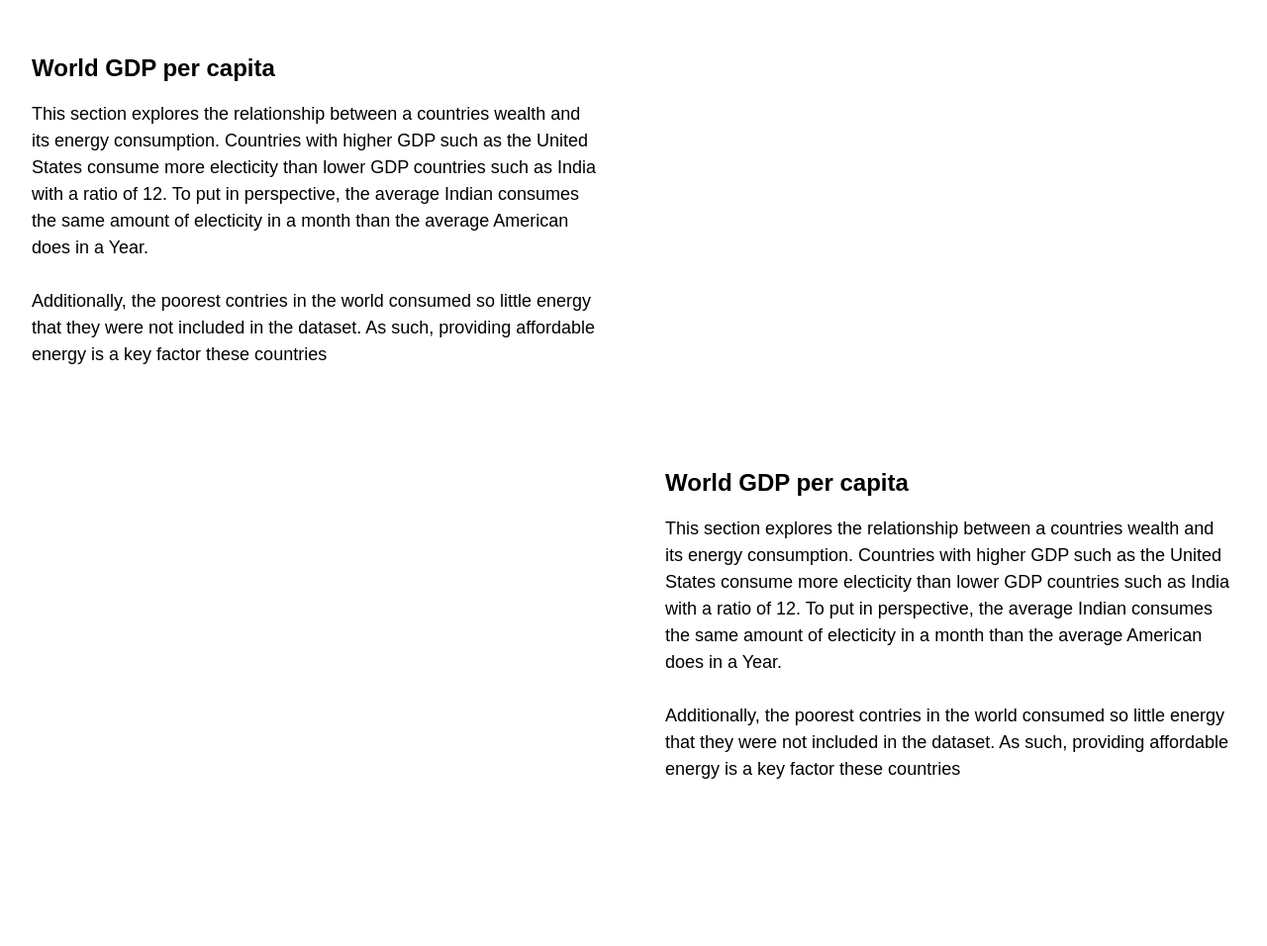
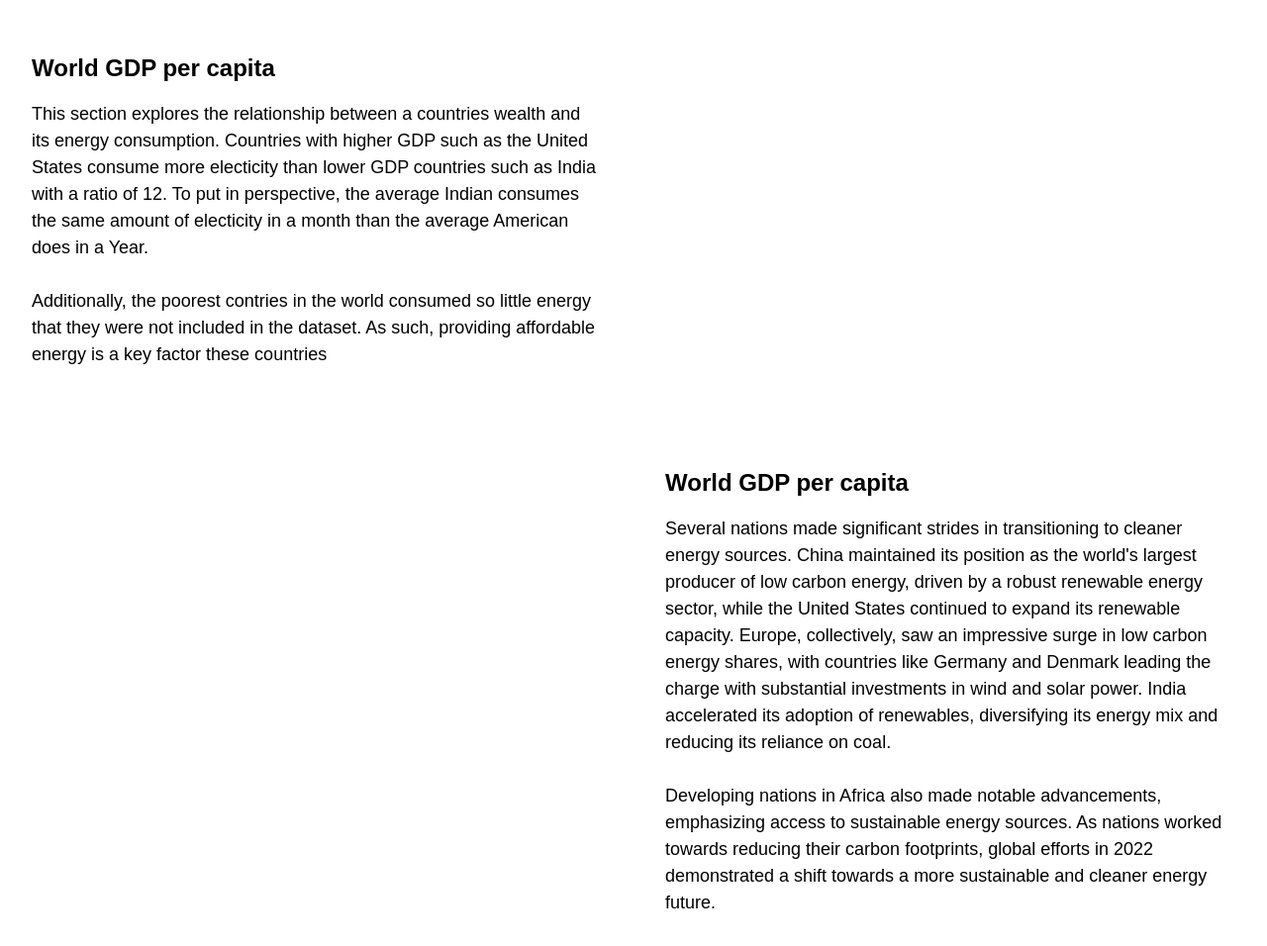
Before and after one commit to julianthong/FIT3179_A2, a plain HTML site: page index.html in a window 1280 px wide. Shown: the part 176-1132 px from the top of the page at 99% size. Before the commit the page ends 1033 px from the top, so only its background shows below. Drawn offline with nearby package versions, Linux system fonts and the light colour scheme; a script that the page names is missing.

Commit message:
add text

```diff
--- a/index.html
+++ b/index.html
@@ -93,22 +93,27 @@
             <div class="description">
               <h2>World GDP per capita</h2>
               <p class="text-para">
-                This section explores the relationship between a countries
-                wealth and its energy consumption. Countries with higher GDP
-                such as the United States consume more electicity than lower GDP
-                countries such as India with a ratio of 12. To put in
-                perspective, the average Indian consumes the same amount of
-                electicity in a month than the average American does in a
-                Year.<br />
-                <br />Additionally, the poorest contries in the world consumed
-                so little energy that they were not included in the dataset. As
-                such, providing affordable energy is a key factor these
-                countries
+                Several nations made significant
+                strides in transitioning to cleaner energy sources. China
+                maintained its position as the world's largest producer of low
+                carbon energy, driven by a robust renewable energy sector, while
+                the United States continued to expand its renewable capacity.
+                Europe, collectively, saw an impressive surge in low carbon
+                energy shares, with countries like Germany and Denmark leading
+                the charge with substantial investments in wind and solar power.
+                India accelerated its adoption of renewables, diversifying its
+                energy mix and reducing its reliance on coal.
+
+                <br/><br/>Developing nations
+                in Africa also made notable advancements, emphasizing access to
+                sustainable energy sources. As nations worked towards reducing
+                their carbon footprints, global efforts in 2022 demonstrated a
+                shift towards a more sustainable and cleaner energy future.
+
               </p>
             </div>
           </div>
         </div>
-
       </div>
       <!-- end pure grid group -->
 
--- a/low_energy_map.vg.json
+++ b/low_energy_map.vg.json
@@ -1,7 +1,7 @@
 {
     "$schema": "https://vega.github.io/schema/vega-lite/v5.json",
     "title": "Low Carbon Energy Shares by Country (2022)",
-    "width": 800,
+    "width": 770,
     "height": 400,
     "projection": {"type": "equalEarth"},
     "data": {
@@ -31,7 +31,8 @@
         "field": "Electricity",
         "title" : "Shares (%)",
         "type": "quantitative",
-        "scale": {"type": "threshold", "domain": [10, 20, 30, 40, 50], "scheme": "viridis"}
+        "scale": {"type": "threshold", "domain": [10, 20, 30, 40, 50], "scheme": "greens"},
+        "legend": {"orient": "bottom-left"}
       },
       "tooltip": [
         {"field": "properties.NAME", "type": "nominal", "title": "Country"},
```
